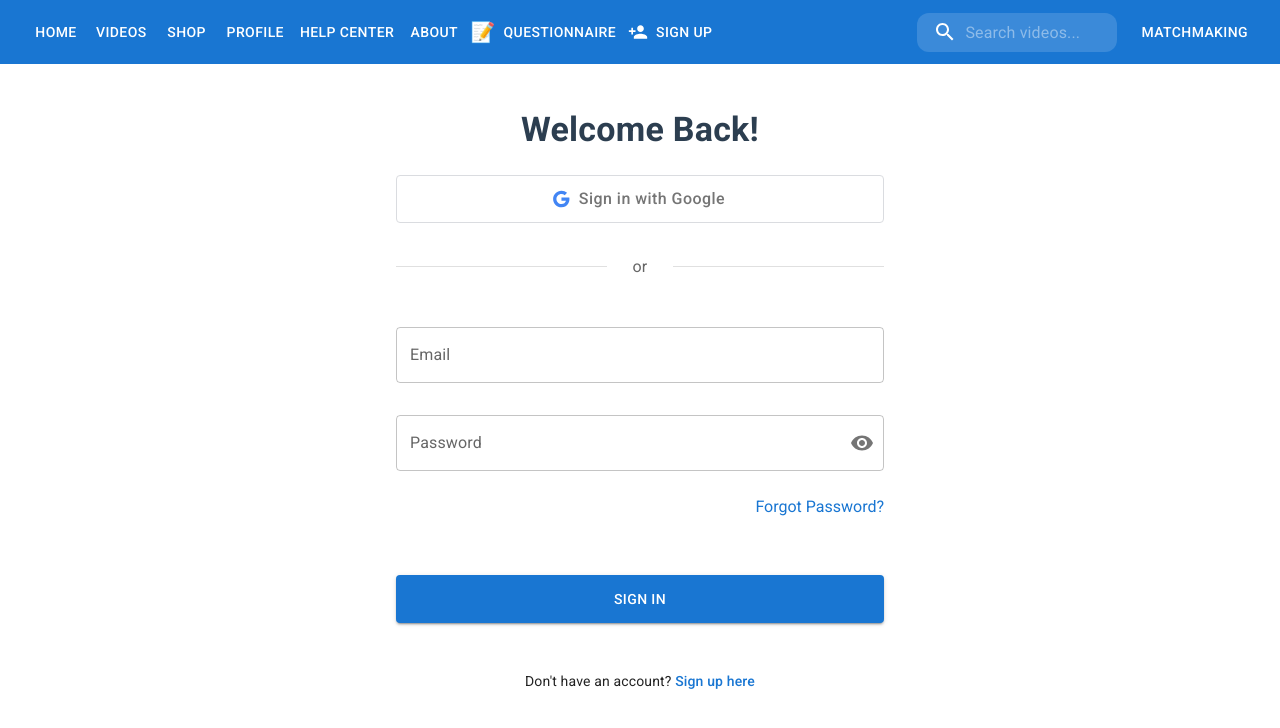
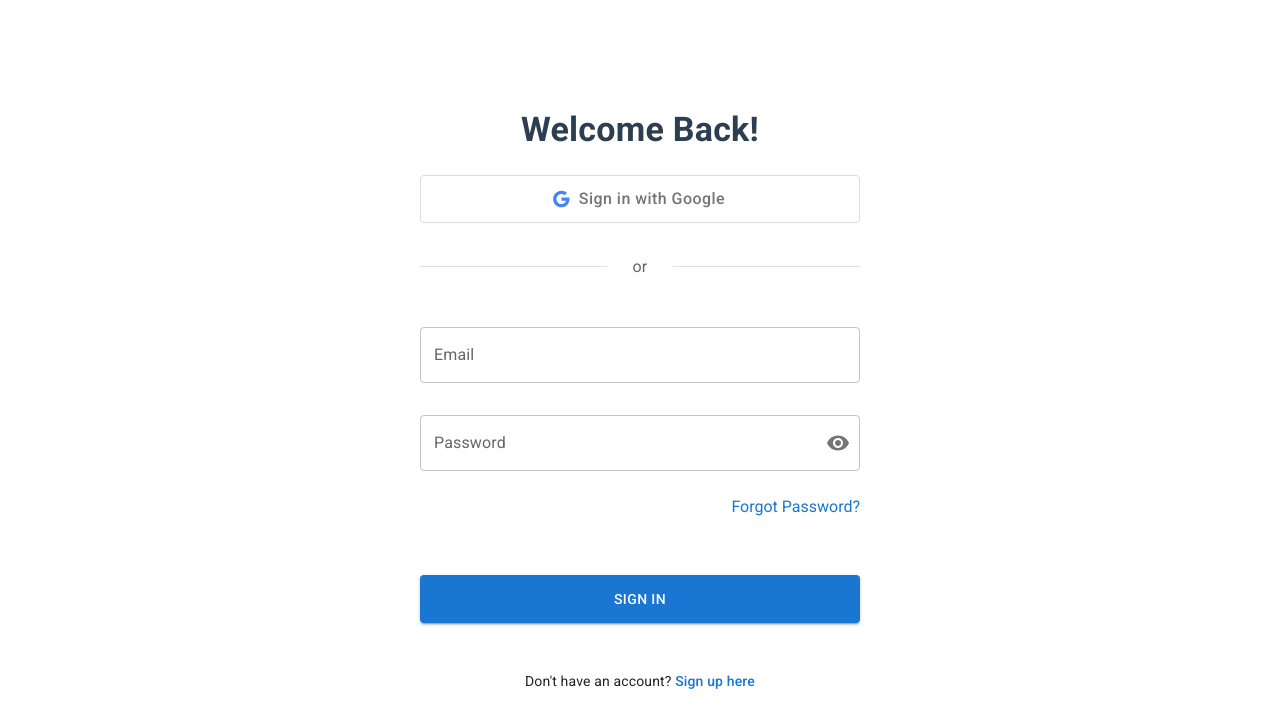
Before and after one commit to arieldre/anti-pilug-project, a React (Vite) app in the folder shopify-app/antipilug-project/: page /login in a window 1280 px wide. Shown: the top 728 px of the page. Built offline with nearby package versions, Linux system fonts and the light colour scheme.

Commit message:
Signup flow

```diff
--- a/shopify-app/antipilug-project/src/App.tsx
+++ b/shopify-app/antipilug-project/src/App.tsx
@@ -1,14 +1,8 @@
 import React from 'react';
-import Navbar from './components/Navbar';
 import Router from './router';
 
 const App: React.FC = () => {
-  return (
-    <div>
-      <Navbar />
-      <Router />
-    </div>
-  );
+  return <Router />;
 };
 
 export default App;
--- /dev/null
+++ b/shopify-app/antipilug-project/src/components/auth/ProtectedRoute.tsx
@@ -0,0 +1,9 @@
+import React from 'react';
+import { Outlet } from 'react-router-dom';
+
+const ProtectedRoute: React.FC = () => {
+  // Temporarily allow all access
+  return <Outlet />;
+};
+
+export default ProtectedRoute;
--- /dev/null
+++ b/shopify-app/antipilug-project/src/layouts/AuthLayout.tsx
@@ -0,0 +1,23 @@
+import React from 'react';
+import { Outlet } from 'react-router-dom';
+import { Box, Container } from '@mui/material';
+
+const AuthLayout: React.FC = () => {
+  return (
+    <Box
+      sx={{
+        minHeight: '100vh',
+        display: 'flex',
+        alignItems: 'center',
+        justifyContent: 'center',
+        bgcolor: 'background.default'
+      }}
+    >
+      <Container maxWidth="sm">
+        <Outlet />
+      </Container>
+    </Box>
+  );
+};
+
+export default AuthLayout;
--- /dev/null
+++ b/shopify-app/antipilug-project/src/layouts/MainLayout.tsx
@@ -0,0 +1,14 @@
+import React from 'react';
+import { Outlet } from 'react-router-dom';
+import Navbar from '../components/Navbar';
+
+const MainLayout: React.FC = () => {
+  return (
+    <>
+      <Navbar />
+      <Outlet />
+    </>
+  );
+};
+
+export default MainLayout;
--- a/shopify-app/antipilug-project/src/main.tsx
+++ b/shopify-app/antipilug-project/src/main.tsx
@@ -1,14 +1,17 @@
 import React from 'react';
-import ReactDOM from 'react-dom';
+import { createRoot } from 'react-dom/client';
 import { BrowserRouter } from 'react-router-dom';
 import App from './App';
 import './index.css';
 
-ReactDOM.render(
+const container = document.getElementById('root');
+if (!container) throw new Error('Failed to find the root element');
+const root = createRoot(container);
+
+root.render(
   <React.StrictMode>
     <BrowserRouter>
       <App />
     </BrowserRouter>
-  </React.StrictMode>,
-  document.getElementById('root')
+  </React.StrictMode>
 );
--- a/shopify-app/antipilug-project/src/router/index.tsx
+++ b/shopify-app/antipilug-project/src/router/index.tsx
@@ -1,5 +1,14 @@
 import React from 'react';
-import { Routes, Route } from 'react-router-dom';
+import { Routes, Route, Navigate } from 'react-router-dom';
+import MainLayout from '../layouts/MainLayout';
+import AuthLayout from '../layouts/AuthLayout';
+import ProtectedRoute from '../components/auth/ProtectedRoute';
+
+// Auth Pages
+import SignUpPage from '../pages/SignUpPage';
+import LoginPage from '../pages/LoginPage';
+
+// Main Pages
 import Home from '../pages/Home';
 import Videos from '../pages/Videos';
 import Shop from '../pages/Shop';
@@ -9,33 +18,52 @@ import About from '../pages/About';
 import Matchmaking from '../pages/Matchmaking';
 import SearchResults from '../pages/SearchResults';
 import Research from '../pages/Research';
+import VideoPage from '../pages/VideoPage';
+
+// Games and Interactive
 import BuildCity from '../pages/BuildCity';
 import FlappyBirdGame from '../pages/FlappyBirdGame';
-import VideoPage from '../pages/VideoPage';
+
+// Questionnaires
 import PoliticalQuestionnaire from '../pages/Questionnaire/PoliticalQuestionnaire';
 import HobbiesQuestionnaire from '../pages/Questionnaire/HobbiesQuestionnaire';
-import SignUpPage from '../pages/SignUpPage';
-import LoginPage from '../pages/LoginPage';
 
 const Router: React.FC = () => {
   return (
     <Routes>
+      {/* Auth Routes - No Navbar */}
+      <Route element={<AuthLayout />}>
+        <Route path="/signup" element={<SignUpPage />} />
+        <Route path="/login" element={<LoginPage />} />
+      </Route>
+
+      {/* Main Routes - With Navbar */}
+      <Route element={<MainLayout />}>
+        {/* All routes public for now */}
         <Route path="/" element={<Home />} />
+        <Route path="/about" element={<About />} />
+        <Route path="/help-center" element={<HelpCenter />} />
+        <Route path="/profile" element={<Profile />} />
         <Route path="/videos" element={<Videos />} />
+        <Route path="/video/:id" element={<VideoPage />} />
         <Route path="/shop" element={<Shop />} />
-      <Route path="/profile" element={<Profile />} />
-      <Route path="/help-center" element={<HelpCenter />} />
-      <Route path="/about" element={<About />} />
         <Route path="/matchmaking" element={<Matchmaking />} />
         <Route path="/search" element={<SearchResults />} />
         <Route path="/research" element={<Research />} />
-      <Route path="/video/:id" element={<VideoPage />} />
+
+        {/* Games */}
         <Route path="/build-city" element={<BuildCity />} />
         <Route path="/flappy-bird-game" element={<FlappyBirdGame />} />
-      <Route path="/political-questionnaire" element={<PoliticalQuestionnaire />} />
-      <Route path="/hobbies-questionnaire" element={<HobbiesQuestionnaire />} />
-      <Route path="/signup" element={<SignUpPage />} />
-      <Route path="/login" element={<LoginPage />} />
+
+        {/* Questionnaires */}
+        <Route path="/questionnaires">
+          <Route path="political" element={<PoliticalQuestionnaire />} />
+          <Route path="hobbies" element={<HobbiesQuestionnaire />} />
+        </Route>
+
+        {/* Catch all route */}
+        <Route path="*" element={<Navigate to="/" replace />} />
+      </Route>
     </Routes>
   );
 };
```
Lines whose indentation alone changed are shown as unchanged.
